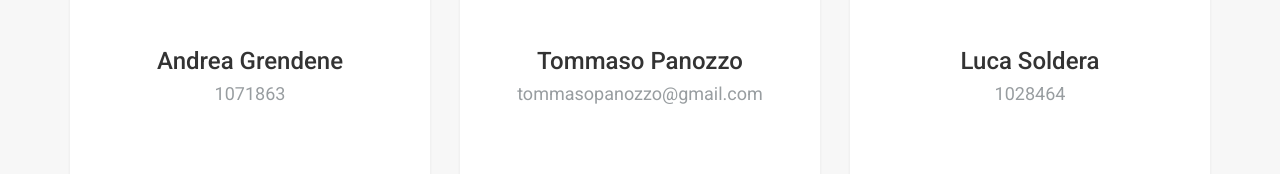
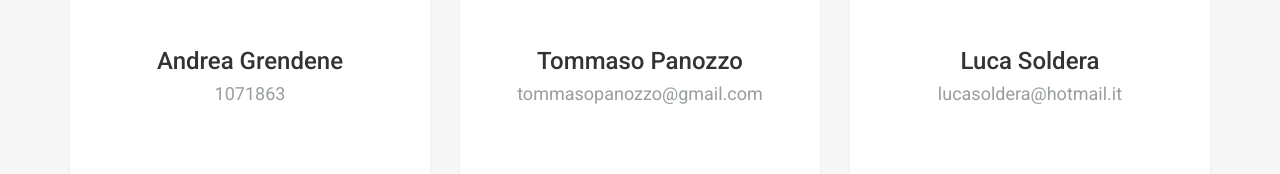
Before and after one commit to tom139/Beaconstrips-Website, a plain HTML site: page index.html in a window 1280 px wide. Shown: the part 2597-2771 px from the top of the page. Drawn offline with Linux system fonts and the light colour scheme.

Commit message:
Add email luca

```diff
--- a/index.html
+++ b/index.html
@@ -339,7 +339,7 @@
 						<img src="img/team/team2.jpg" alt="Luca Soldera" class="avatar">
 						<div class="title">
 							<h4>Luca Soldera</h4>
-							<h5 class="muted regular">1028464</h5>
+							<h5 class="muted regular">lucasoldera@hotmail.it</h5>
 						</div>
 						<!-- <a href="#" data-toggle="modal" data-target="#modal1" class="btn btn-blue-fill ripple">Sign Up Now</a> -->
 					</div>
```
